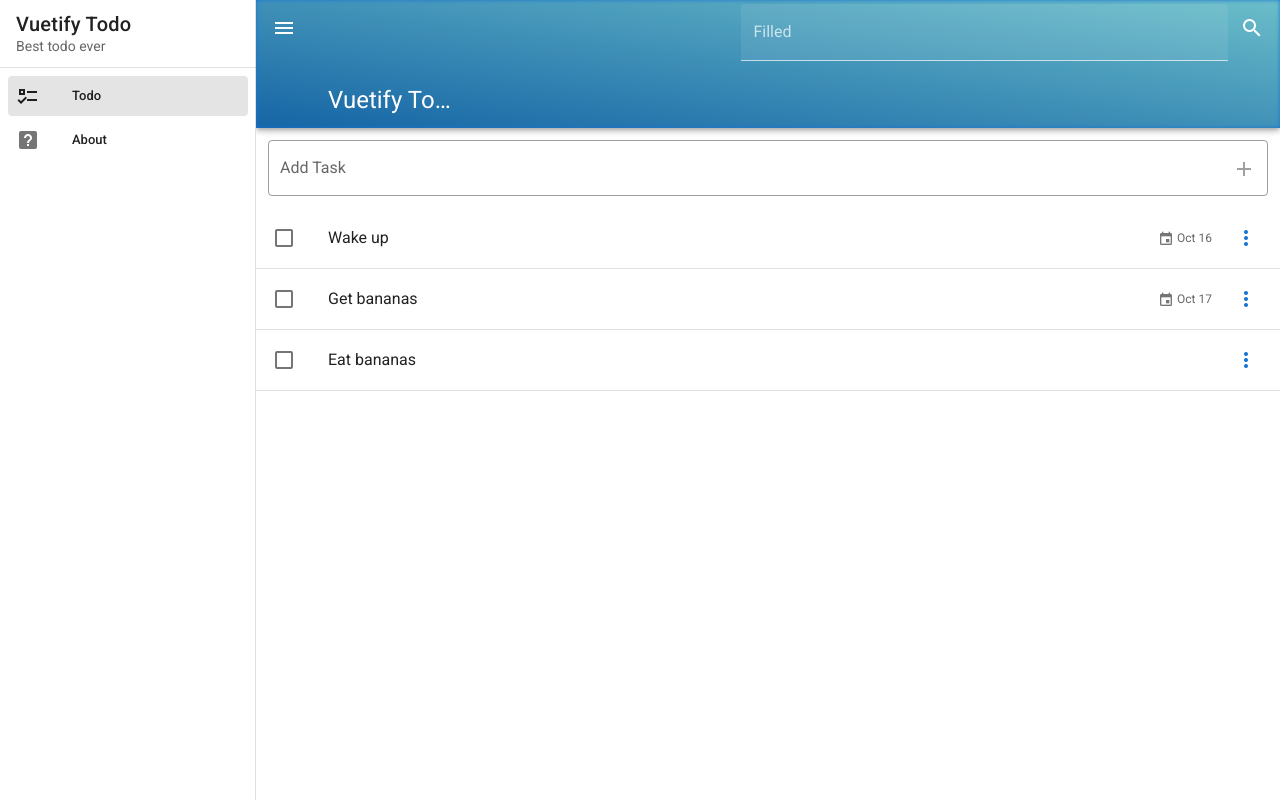
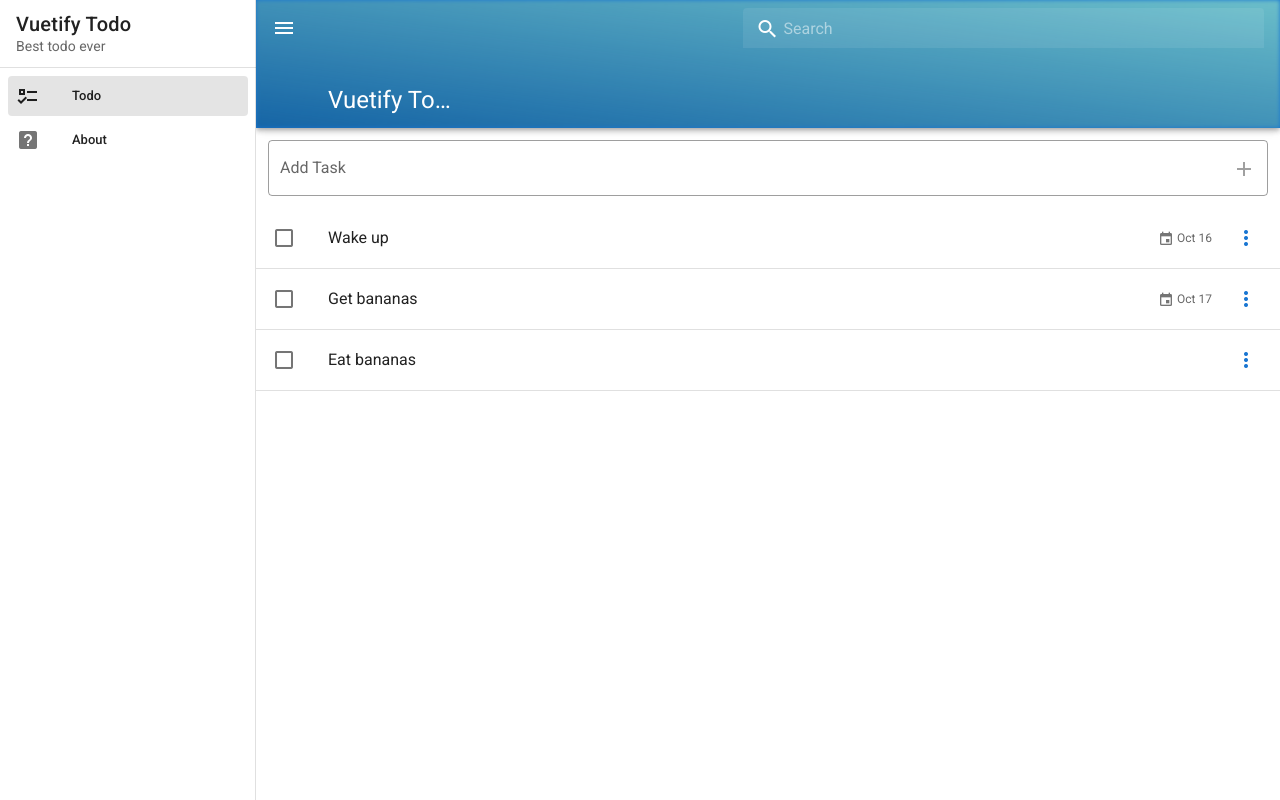
Before and after one commit to girotobial/Vuetify-todo, a Vue app: page / in a window 1280 px wide. Built offline with nearby package versions, Linux system fonts and the light colour scheme.

Commit message:
L69 style search

```diff
--- a/src/App.vue
+++ b/src/App.vue
@@ -41,9 +41,6 @@
 
       <v-spacer></v-spacer>
       <search />
-      <v-btn icon>
-        <v-icon>mdi-magnify</v-icon>
-      </v-btn>
     </v-app-bar>
 
     <v-main>
--- a/src/components/Tools/Search.vue
+++ b/src/components/Tools/Search.vue
@@ -1,3 +1,17 @@
 <template>
-  <v-text-field label="Filled" filled></v-text-field>
+  <v-text-field
+    class="expanding-search mt-1"
+    placeholder="Search"
+    filled
+    dense
+    clearable
+    prepend-inner-icon="mdi-magnify"
+  ></v-text-field>
 </template>
+
+<style lang="sass">
+.expanding-search
+  .v-input__slot
+    &:before, &:after
+      border-color: transparent !important
+</style>
```
